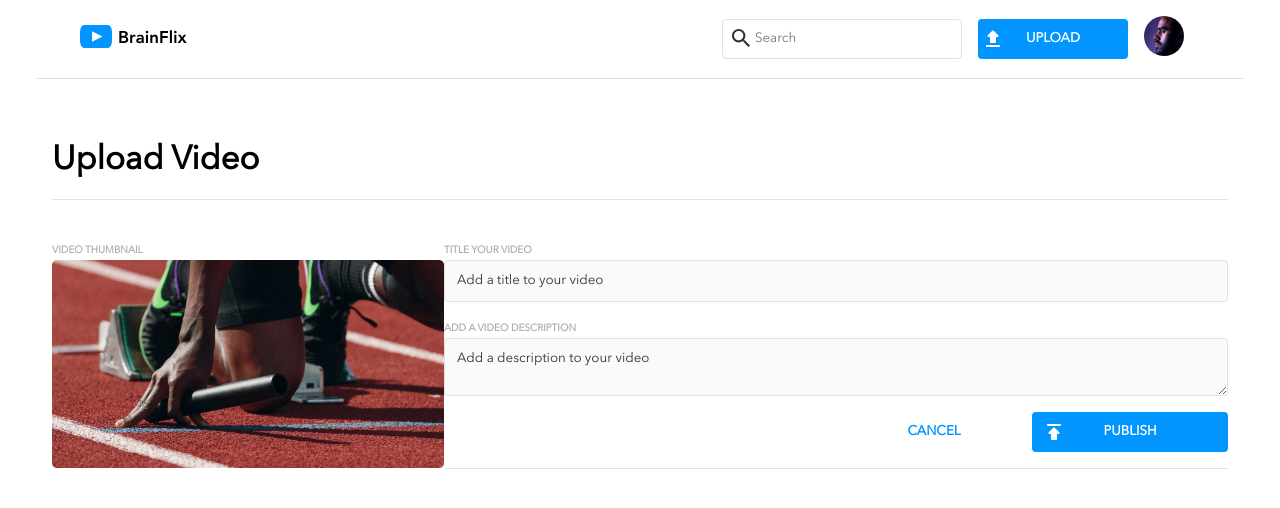
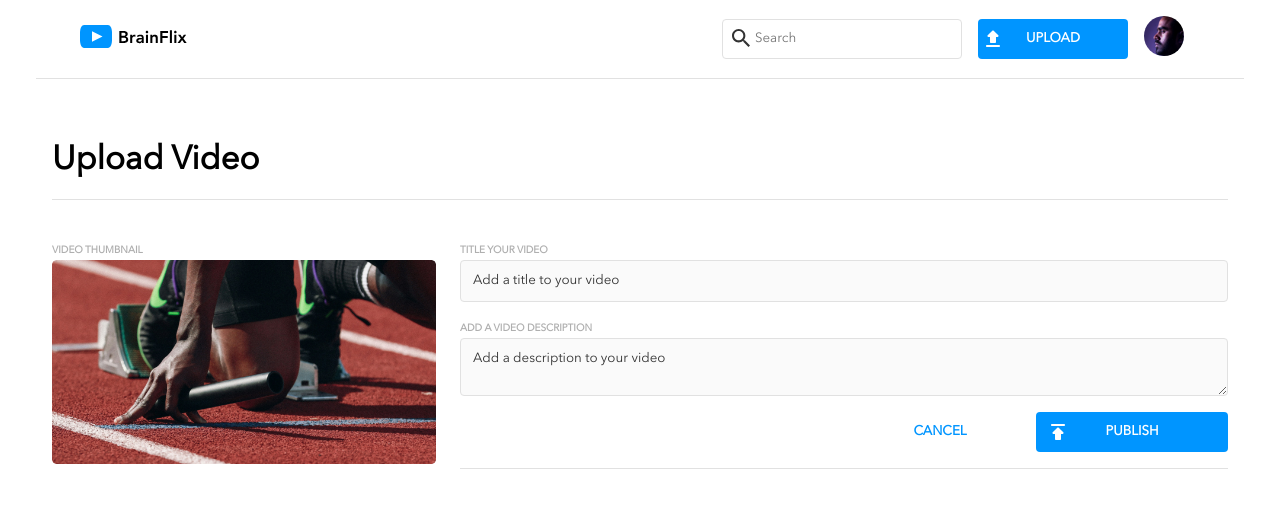
Before and after one commit to ItsBakes/john-baker-brainflix, a React (Create React App) app: page /upload in a window 1280 px wide. Shown: the top 508 px of the page. Built offline with nearby package versions, Linux system fonts and the light colour scheme.

Commit message:
add styling to upload page

```diff
--- a/src/Pages/UploadPage.scss
+++ b/src/Pages/UploadPage.scss
@@ -54,6 +54,9 @@
     &__form-container {
         @include tablet {
             width: 100%;
+        }
+        @include desktop {
+            padding-left: 1.5rem;
         }
     }
     &__label {
```
Also changed, not shown: src/Pages/UploadPage.js (indentation only).
